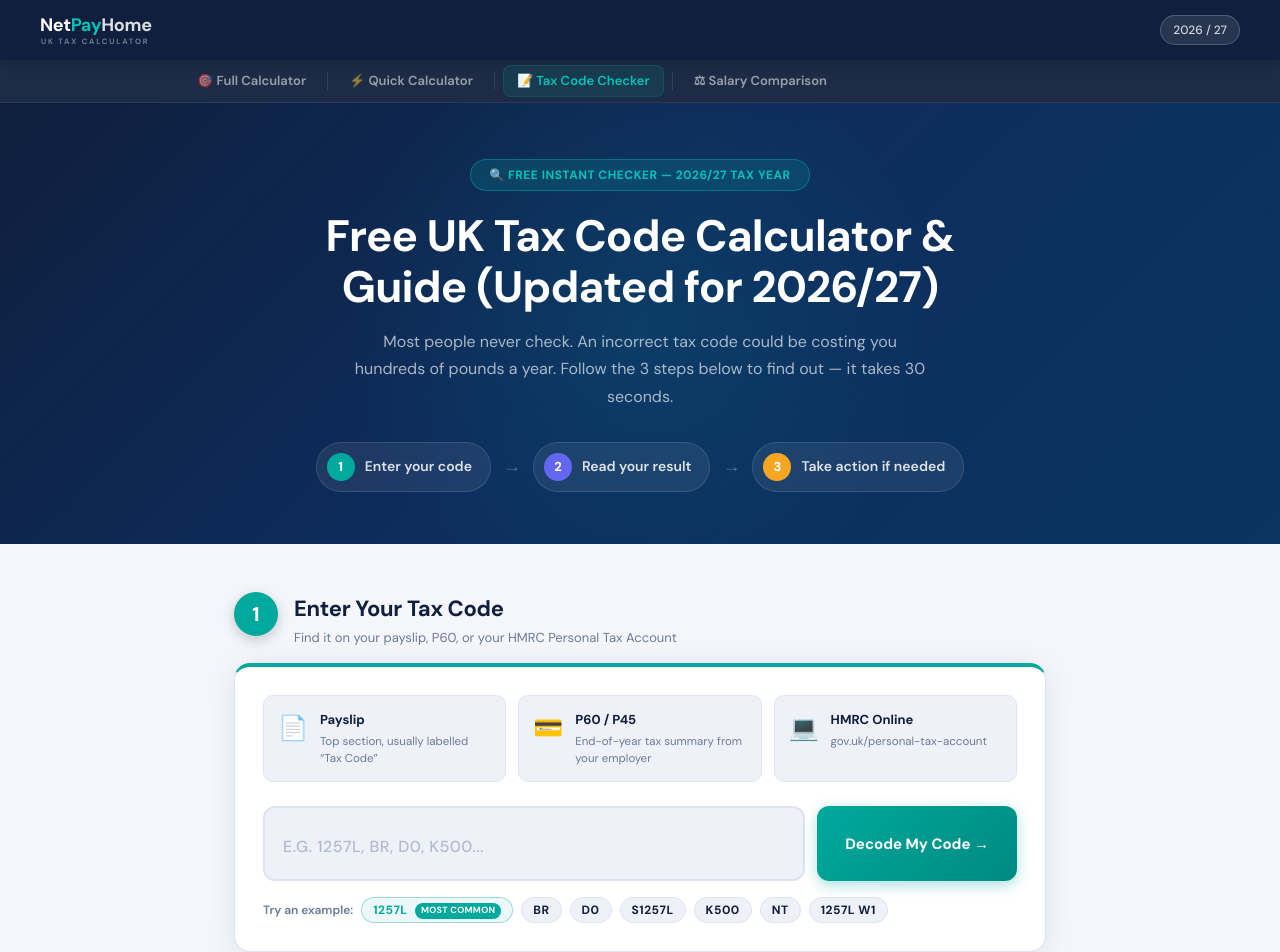
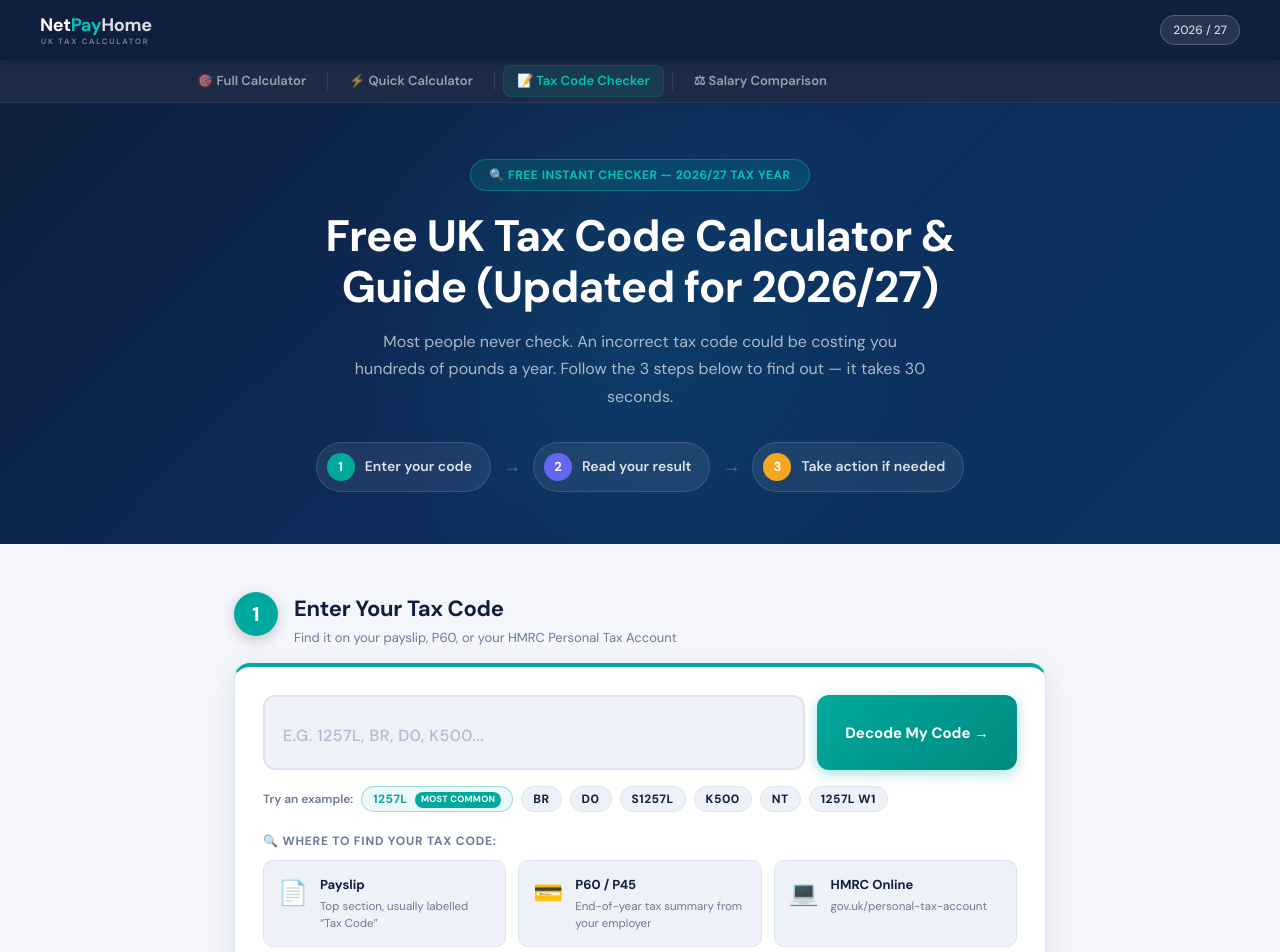
Before and after one commit to dsrashmika-prog/uktaxcal, a Next.js app: page / in a window 1280 px wide. Shown: the top 952 px of the page. Built offline with nearby package versions, Linux system fonts and the light colour scheme.

Commit message:
Move search bar to top of Step 1 card — input is now the first thing users see

```diff
--- a/src/app/globals.css
+++ b/src/app/globals.css
@@ -2677,6 +2677,15 @@ select.form-control {
 }
 
 /* WHERE TO FIND YOUR CODE */
+.wf-where-label {
+  font-size: 12px;
+  font-weight: 700;
+  color: var(--muted);
+  text-transform: uppercase;
+  letter-spacing: 0.8px;
+  margin-bottom: 10px;
+}
+
 .wf-where-row {
   display: grid;
   grid-template-columns: repeat(3, 1fr);
--- a/src/app/page.tsx
+++ b/src/app/page.tsx
@@ -70,6 +70,25 @@ export default function TaxCodePage() {
     </div>
 
     <div class="wf-step-card" style="border-top:4px solid #00a99d;">
+      <div class="wf-input-area">
+        <div class="tc-input-field" id="tcInputField" style="flex:1;">
+          <input type="text" id="tcInput" placeholder="e.g. 1257L, BR, D0, K500..." maxlength="10" autocomplete="off" spellcheck="false">
+        </div>
+        <button class="tc-decode-btn" id="tcDecodeBtn">Decode My Code &#8594;</button>
+      </div>
+
+      <div class="wf-pills-row" style="margin-bottom:20px;">
+        <span class="wf-pills-label">Try an example:</span>
+        <span class="tc-hint-pill wf-pill-teal" data-code="1257L">1257L <span class="wf-pill-tag">Most common</span></span>
+        <span class="tc-hint-pill" data-code="BR">BR</span>
+        <span class="tc-hint-pill" data-code="D0">D0</span>
+        <span class="tc-hint-pill" data-code="S1257L">S1257L</span>
+        <span class="tc-hint-pill" data-code="K500">K500</span>
+        <span class="tc-hint-pill" data-code="NT">NT</span>
+        <span class="tc-hint-pill" data-code="1257L W1">1257L W1</span>
+      </div>
+
+      <div class="wf-where-label">&#128269; Where to find your tax code:</div>
       <div class="wf-where-row">
         <div class="wf-where-item">
           <div class="wf-where-icon">&#128196;</div>
@@ -83,24 +102,6 @@ export default function TaxCodePage() {
           <div class="wf-where-icon">&#128187;</div>
           <div><div class="wf-where-title">HMRC Online</div><div class="wf-where-desc">gov.uk/personal-tax-account</div></div>
         </div>
-      </div>
-
-      <div class="wf-input-area">
-        <div class="tc-input-field" id="tcInputField" style="flex:1;">
-          <input type="text" id="tcInput" placeholder="e.g. 1257L, BR, D0, K500..." maxlength="10" autocomplete="off" spellcheck="false">
-        </div>
-        <button class="tc-decode-btn" id="tcDecodeBtn">Decode My Code &#8594;</button>
-      </div>
-
-      <div class="wf-pills-row">
-        <span class="wf-pills-label">Try an example:</span>
-        <span class="tc-hint-pill wf-pill-teal" data-code="1257L">1257L <span class="wf-pill-tag">Most common</span></span>
-        <span class="tc-hint-pill" data-code="BR">BR</span>
-        <span class="tc-hint-pill" data-code="D0">D0</span>
-        <span class="tc-hint-pill" data-code="S1257L">S1257L</span>
-        <span class="tc-hint-pill" data-code="K500">K500</span>
-        <span class="tc-hint-pill" data-code="NT">NT</span>
-        <span class="tc-hint-pill" data-code="1257L W1">1257L W1</span>
       </div>
     </div>
   </div>
```
